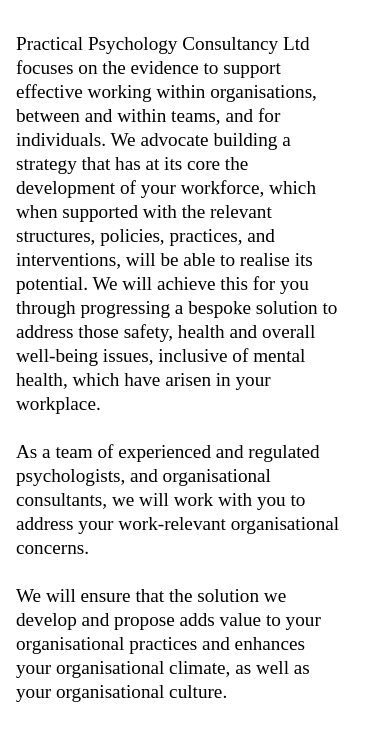
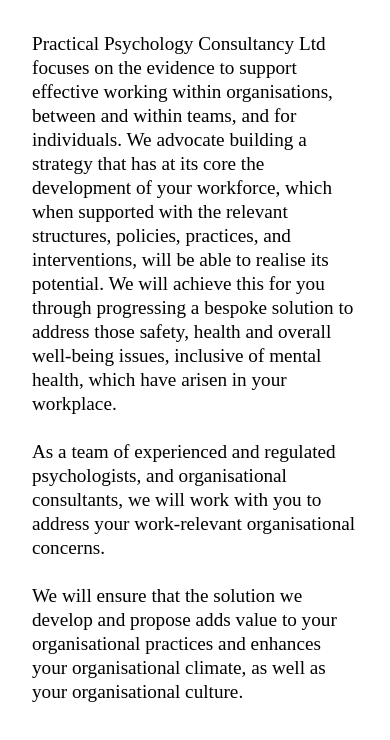
Before and after one commit to gcbest/roxane2-gatsby, a Gatsby site: page /components/Home in a window 390 px wide. Built offline with nearby package versions, Linux system fonts and the light colour scheme; Gatsby itself is replaced by a stand-in of ours.

Commit message:
fix home content padding

```diff
--- a/src/styles/global.css
+++ b/src/styles/global.css
@@ -562,11 +562,9 @@
     margin: 1rem 0 0.5rem 0;
   }
 
-  /* .hero-grid img {
-    align-self: end;
-    max-height: 175%;
-    margin: 0 auto;
-  } */
+  .home {
+    padding: 1rem 1rem;
+  }
 
   .hero-text-small {
     padding: 1rem 2rem;
```
